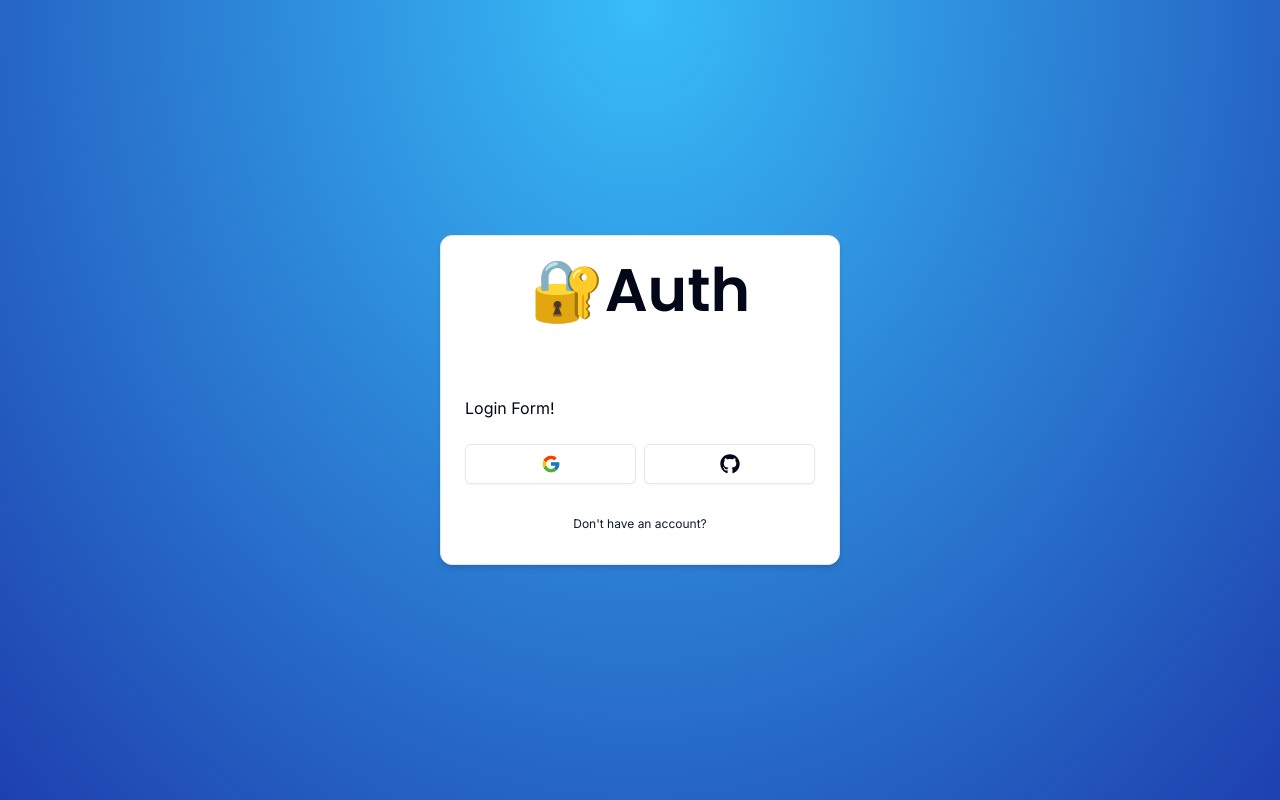
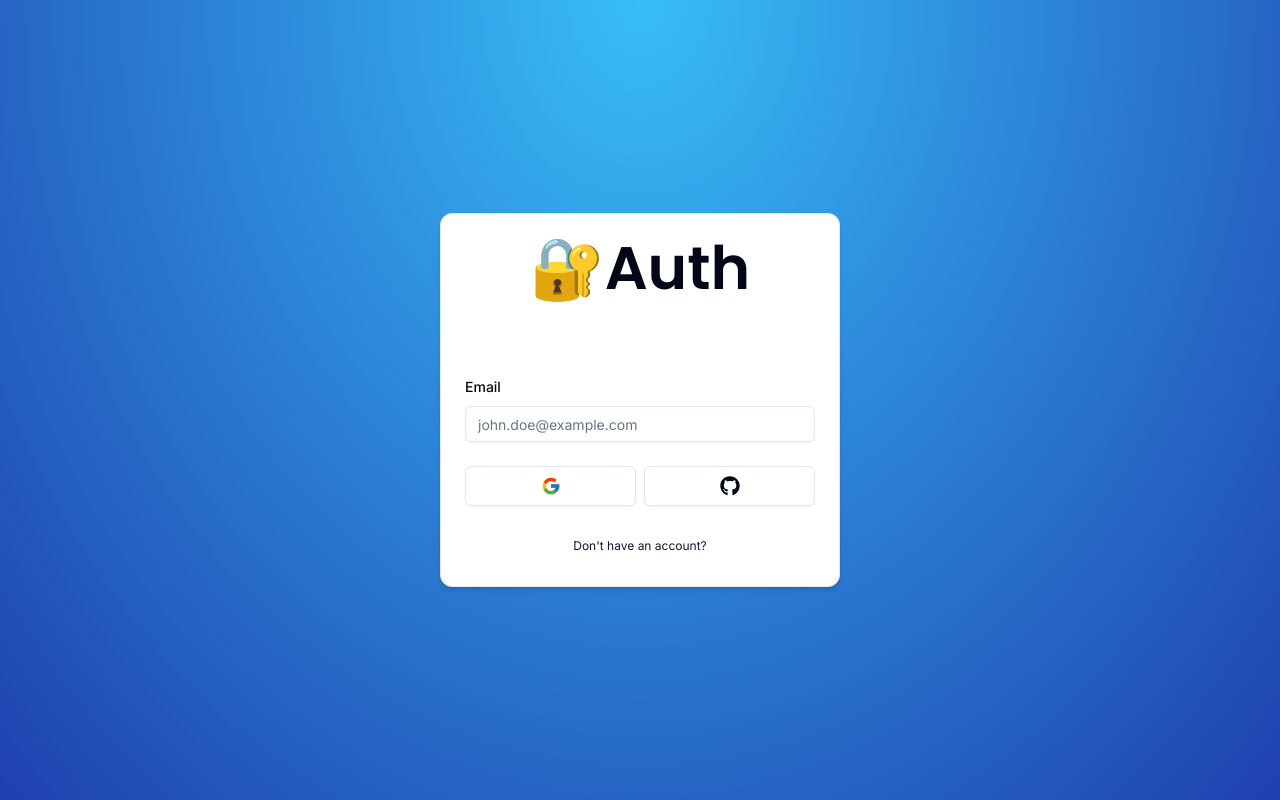
Before and after one commit to lehuy299/auth-tutorial, a Next.js app: page /auth/login in a window 1280 px wide. Built offline with nearby package versions, Linux system fonts and the light colour scheme.

Commit message:
login form1

```diff
--- a/components/auth/login-form.tsx
+++ b/components/auth/login-form.tsx
@@ -1,6 +1,25 @@
+"use client"
+
+import { zodResolver } from "@hookform/resolvers/zod"
+import { useForm } from "react-hook-form"
+import * as z from "zod"
 import CardWrapper from "./card-wrapper";
+import { LoginSchema } from "@/schemas";
+import { FormControl, FormField, FormItem, FormLabel, Form } from "@/components/ui/form";
+import { Input } from "@/components/ui/input";
+
+type LoginSchema = z.infer<typeof LoginSchema>
 
 export const LoginForm = () => {
+
+    const form = useForm<LoginSchema>({
+        resolver: zodResolver(LoginSchema),
+        defaultValues: {
+            email: "",
+            password: ""
+        }
+    });
+
     return (
         <CardWrapper
             headerLabel="Welcome back"
@@ -8,7 +27,22 @@
             backButtonHref="/auth/register"
             showSocial
         >
-            <div>Login Form!</div>
+            <Form {...form}>
+                <form onSubmit={form.handleSubmit(() => { })} className="space-y-8">
+                    <FormField
+                        control={form.control}
+                        name="email"
+                        render={({ field }) => (
+                            <FormItem>
+                                <FormLabel>Email</FormLabel>
+                                <FormControl>
+                                    <Input placeholder="john.doe@example.com" {...field} />
+                                </FormControl>
+                            </FormItem>
+                        )}
+                    />
+                </form>
+            </Form>
         </CardWrapper>
     )
 }
--- /dev/null
+++ b/components/ui/form.tsx
@@ -0,0 +1,176 @@
+import * as React from "react"
+import * as LabelPrimitive from "@radix-ui/react-label"
+import { Slot } from "@radix-ui/react-slot"
+import {
+  Controller,
+  ControllerProps,
+  FieldPath,
+  FieldValues,
+  FormProvider,
+  useFormContext,
+} from "react-hook-form"
+
+import { cn } from "@/lib/utils"
+import { Label } from "@/components/ui/label"
+
+const Form = FormProvider
+
+type FormFieldContextValue<
+  TFieldValues extends FieldValues = FieldValues,
+  TName extends FieldPath<TFieldValues> = FieldPath<TFieldValues>
+> = {
+  name: TName
+}
+
+const FormFieldContext = React.createContext<FormFieldContextValue>(
+  {} as FormFieldContextValue
+)
+
+const FormField = <
+  TFieldValues extends FieldValues = FieldValues,
+  TName extends FieldPath<TFieldValues> = FieldPath<TFieldValues>
+>({
+  ...props
+}: ControllerProps<TFieldValues, TName>) => {
+  return (
+    <FormFieldContext.Provider value={{ name: props.name }}>
+      <Controller {...props} />
+    </FormFieldContext.Provider>
+  )
+}
+
+const useFormField = () => {
+  const fieldContext = React.useContext(FormFieldContext)
+  const itemContext = React.useContext(FormItemContext)
+  const { getFieldState, formState } = useFormContext()
+
+  const fieldState = getFieldState(fieldContext.name, formState)
+
+  if (!fieldContext) {
+    throw new Error("useFormField should be used within <FormField>")
+  }
+
+  const { id } = itemContext
+
+  return {
+    id,
+    name: fieldContext.name,
+    formItemId: `${id}-form-item`,
+    formDescriptionId: `${id}-form-item-description`,
+    formMessageId: `${id}-form-item-message`,
+    ...fieldState,
+  }
+}
+
+type FormItemContextValue = {
+  id: string
+}
+
+const FormItemContext = React.createContext<FormItemContextValue>(
+  {} as FormItemContextValue
+)
+
+const FormItem = React.forwardRef<
+  HTMLDivElement,
+  React.HTMLAttributes<HTMLDivElement>
+>(({ className, ...props }, ref) => {
+  const id = React.useId()
+
+  return (
+    <FormItemContext.Provider value={{ id }}>
+      <div ref={ref} className={cn("space-y-2", className)} {...props} />
+    </FormItemContext.Provider>
+  )
+})
+FormItem.displayName = "FormItem"
+
+const FormLabel = React.forwardRef<
+  React.ElementRef<typeof LabelPrimitive.Root>,
+  React.ComponentPropsWithoutRef<typeof LabelPrimitive.Root>
+>(({ className, ...props }, ref) => {
+  const { error, formItemId } = useFormField()
+
+  return (
+    <Label
+      ref={ref}
+      className={cn(error && "text-destructive", className)}
+      htmlFor={formItemId}
+      {...props}
+    />
+  )
+})
+FormLabel.displayName = "FormLabel"
+
+const FormControl = React.forwardRef<
+  React.ElementRef<typeof Slot>,
+  React.ComponentPropsWithoutRef<typeof Slot>
+>(({ ...props }, ref) => {
+  const { error, formItemId, formDescriptionId, formMessageId } = useFormField()
+
+  return (
+    <Slot
+      ref={ref}
+      id={formItemId}
+      aria-describedby={
+        !error
+          ? `${formDescriptionId}`
+          : `${formDescriptionId} ${formMessageId}`
+      }
+      aria-invalid={!!error}
+      {...props}
+    />
+  )
+})
+FormControl.displayName = "FormControl"
+
+const FormDescription = React.forwardRef<
+  HTMLParagraphElement,
+  React.HTMLAttributes<HTMLParagraphElement>
+>(({ className, ...props }, ref) => {
+  const { formDescriptionId } = useFormField()
+
+  return (
+    <p
+      ref={ref}
+      id={formDescriptionId}
+      className={cn("text-[0.8rem] text-muted-foreground", className)}
+      {...props}
+    />
+  )
+})
+FormDescription.displayName = "FormDescription"
+
+const FormMessage = React.forwardRef<
+  HTMLParagraphElement,
+  React.HTMLAttributes<HTMLParagraphElement>
+>(({ className, children, ...props }, ref) => {
+  const { error, formMessageId } = useFormField()
+  const body = error ? String(error?.message) : children
+
+  if (!body) {
+    return null
+  }
+
+  return (
+    <p
+      ref={ref}
+      id={formMessageId}
+      className={cn("text-[0.8rem] font-medium text-destructive", className)}
+      {...props}
+    >
+      {body}
+    </p>
+  )
+})
+FormMessage.displayName = "FormMessage"
+
+export {
+  useFormField,
+  Form,
+  FormItem,
+  FormLabel,
+  FormControl,
+  FormDescription,
+  FormMessage,
+  FormField,
+}
--- /dev/null
+++ b/components/ui/input.tsx
@@ -0,0 +1,25 @@
+import * as React from "react"
+
+import { cn } from "@/lib/utils"
+
+export interface InputProps
+  extends React.InputHTMLAttributes<HTMLInputElement> {}
+
+const Input = React.forwardRef<HTMLInputElement, InputProps>(
+  ({ className, type, ...props }, ref) => {
+    return (
+      <input
+        type={type}
+        className={cn(
+          "flex h-9 w-full rounded-md border border-input bg-transparent px-3 py-1 text-sm shadow-sm transition-colors file:border-0 file:bg-transparent file:text-sm file:font-medium placeholder:text-muted-foreground focus-visible:outline-none focus-visible:ring-1 focus-visible:ring-ring disabled:cursor-not-allowed disabled:opacity-50",
+          className
+        )}
+        ref={ref}
+        {...props}
+      />
+    )
+  }
+)
+Input.displayName = "Input"
+
+export { Input }
--- /dev/null
+++ b/components/ui/label.tsx
@@ -0,0 +1,26 @@
+"use client"
+
+import * as React from "react"
+import * as LabelPrimitive from "@radix-ui/react-label"
+import { cva, type VariantProps } from "class-variance-authority"
+
+import { cn } from "@/lib/utils"
+
+const labelVariants = cva(
+  "text-sm font-medium leading-none peer-disabled:cursor-not-allowed peer-disabled:opacity-70"
+)
+
+const Label = React.forwardRef<
+  React.ElementRef<typeof LabelPrimitive.Root>,
+  React.ComponentPropsWithoutRef<typeof LabelPrimitive.Root> &
+    VariantProps<typeof labelVariants>
+>(({ className, ...props }, ref) => (
+  <LabelPrimitive.Root
+    ref={ref}
+    className={cn(labelVariants(), className)}
+    {...props}
+  />
+))
+Label.displayName = LabelPrimitive.Root.displayName
+
+export { Label }
--- a/package.json
+++ b/package.json
@@ -9,16 +9,20 @@
     "lint": "next lint"
   },
   "dependencies": {
+    "@hookform/resolvers": "^3.3.4",
     "@radix-ui/react-icons": "^1.3.0",
+    "@radix-ui/react-label": "^2.0.2",
     "@radix-ui/react-slot": "^1.0.2",
     "class-variance-authority": "^0.7.0",
     "clsx": "^2.1.0",
     "next": "14.0.4",
     "react": "^18",
     "react-dom": "^18",
+    "react-hook-form": "^7.49.3",
     "react-icons": "^4.12.0",
     "tailwind-merge": "^2.2.0",
-    "tailwindcss-animate": "^1.0.7"
+    "tailwindcss-animate": "^1.0.7",
+    "zod": "^3.22.4"
   },
   "devDependencies": {
     "@types/node": "^20",
--- /dev/null
+++ b/schemas/index.ts
@@ -0,0 +1,6 @@
+import * as z from "zod"
+
+export const LoginSchema = z.object({
+    email: z.string().email(),
+    password: z.string()
+});
```
Also changed, not shown: 1 other file (tests, documents, lock files or other folders).
